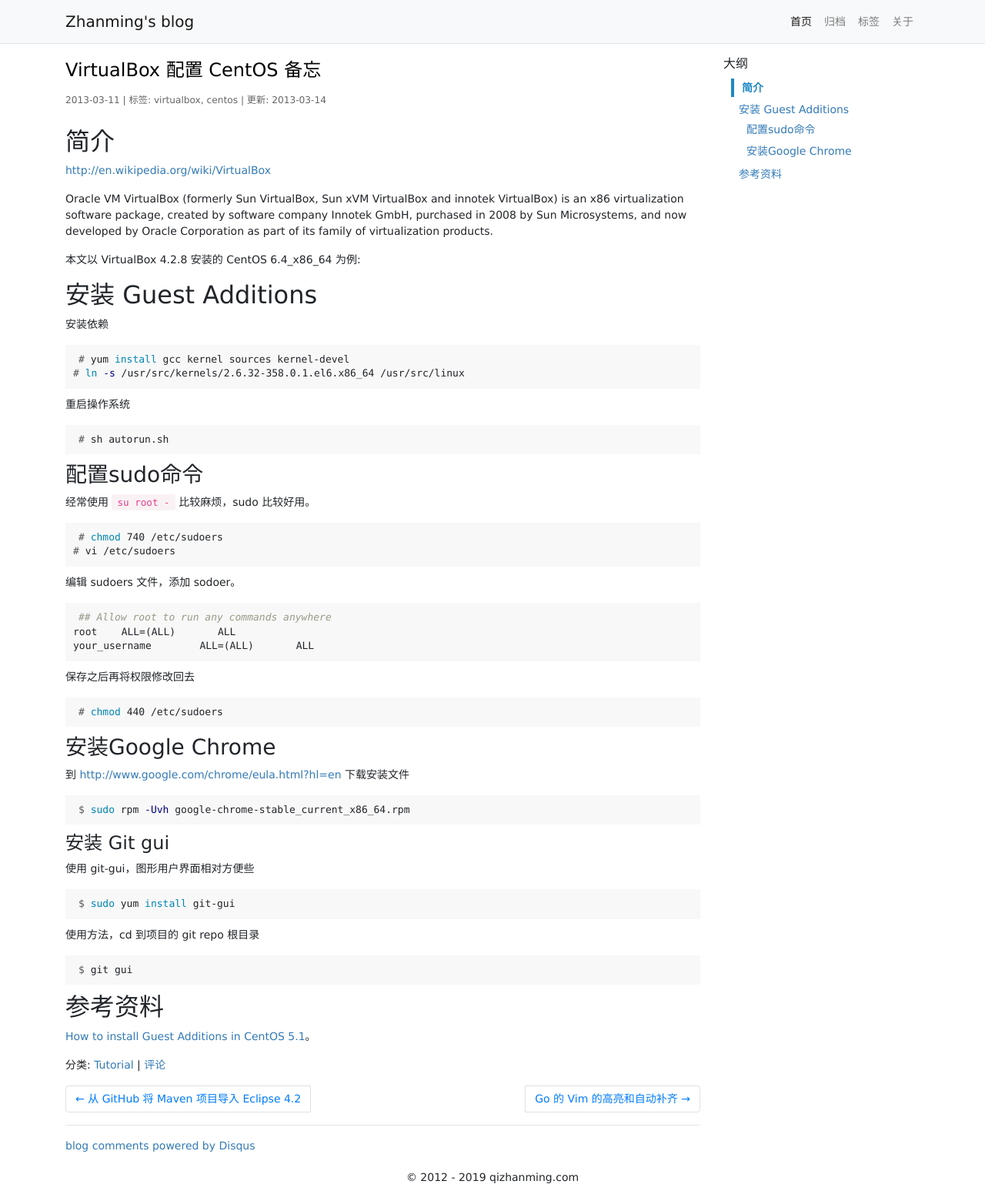
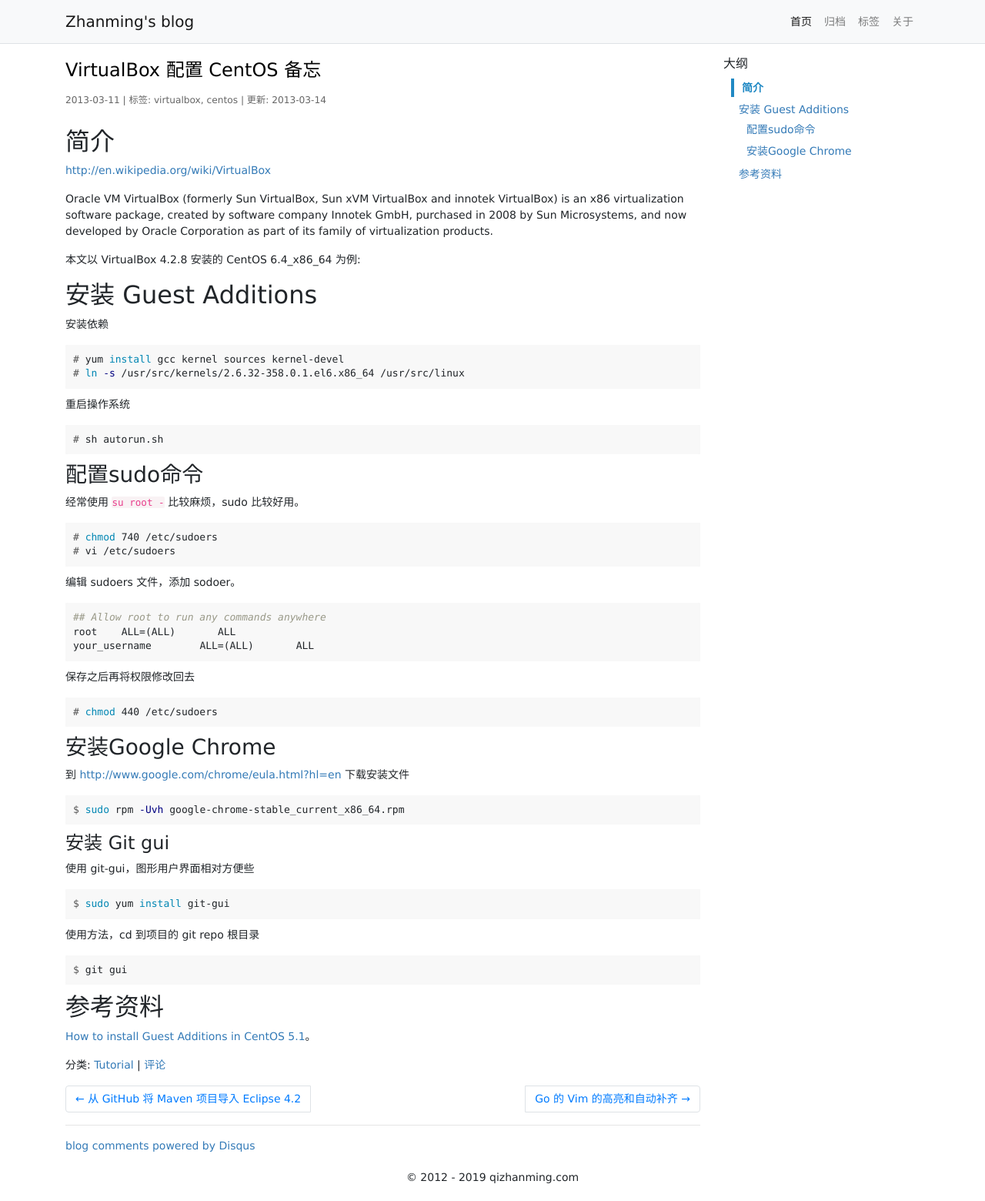
Before and after one commit to zhanming/zhanming.github.com, a Jekyll site: the page built from _posts/2013-03-11-config-centos-in-virtualbox.markdown, in a window 1280 px wide. Shown: the whole page at 77% size. Built offline with Jekyll 4.4.1, drawn with Linux system fonts in a browser that asks for light colours; comment, search, counter and statistics services are not loaded.

Commit message:
change code item style.

```diff
--- a/_sass/_content.scss
+++ b/_sass/_content.scss
@@ -26,7 +26,7 @@ code {
     border-radius: 2px;
 /*    color: #0c5176 !important; */
     font-size: 90%;
-    padding: 3px 7px;
+/*    padding: 3px 7px; */
     overflow-x: scroll;
     white-space: nowrap;
 }
```
